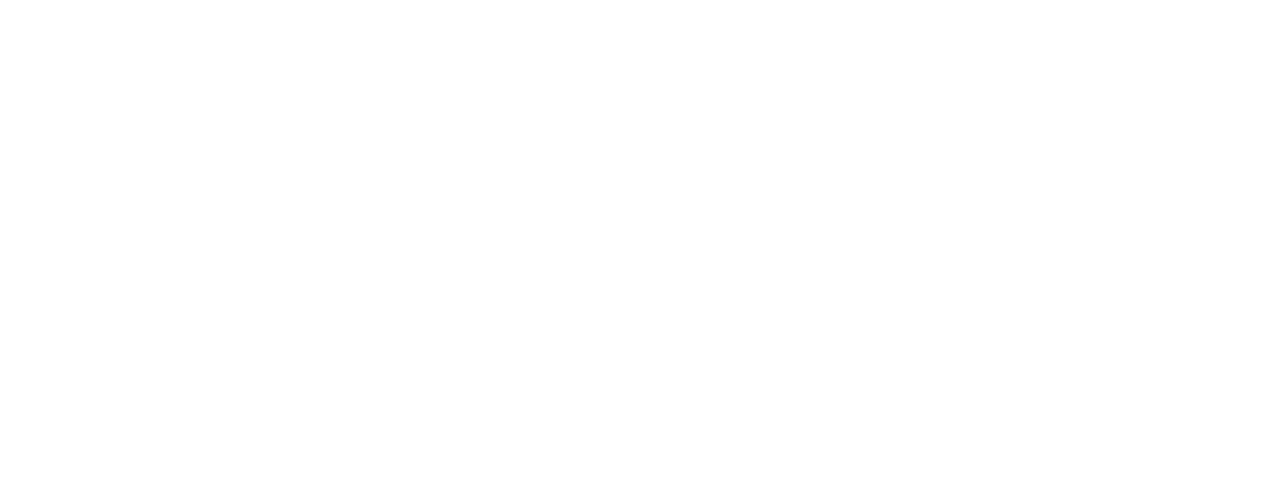
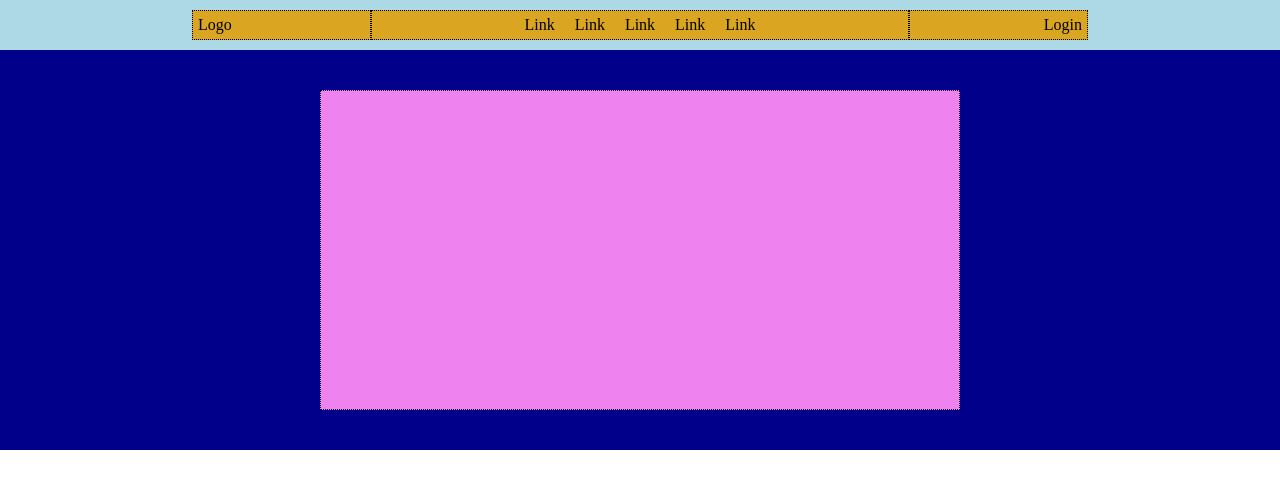
Before and after one commit to Borrellsss/htmlcss-struttura-discord, a plain HTML site: page index.html in a window 1280 px wide. Drawn offline with Linux system fonts and the light colour scheme.

Commit message:
header done

```diff
--- a/css/style.css
+++ b/css/style.css
@@ -4,3 +4,97 @@
     padding: 0;
     box-sizing: border-box;
 }
+
+
+/* COMMON */
+.container {
+    margin: 0 auto;
+    width: 70%;
+}
+
+nav > ul {
+    display: flex;
+    justify-content: center;
+}
+
+ul {
+    list-style-type: none;
+}
+
+a {
+    text-decoration: none;
+    color: inherit;
+}
+
+
+/* HEADER */
+header {
+
+    /* TEST */
+    height: 450px;
+    background-color: aqua;
+}
+
+
+/* HEADER TOP */
+.header-top {
+
+
+    /* TEST */
+    height: 50px;
+    background-color: #add8e6;
+}
+
+.flex-container > * {
+    padding: 5px 5px;
+
+    /* TEST */
+    background-color: #daa520;
+    border: 1px dotted black;
+}
+
+.flex-container {
+    display: flex;
+    align-items: center;
+
+    /* TEST */
+    height: 50px;
+}
+
+.logo {
+    width: 20%;
+}
+
+.header-nav-bar {
+    width: 60%;
+}
+
+.header-nav-bar li {
+    padding: 0 10px;
+}
+
+.user-side {
+    width: 20%;
+    text-align: right;
+}
+
+
+/* HEADER BOTTOM */
+.header-bottom {
+    display: flex;
+    justify-content: center;
+    align-items: center;
+
+    /* TEST */
+    height: 400px;
+    background-color: #00008b;
+}
+
+.jumbotron {
+    width: 50%;
+    height: 80%;
+
+    /* TEST */
+    background-color: #ee82ee;
+    border: 1px dotted black;
+}
--- a/index.html
+++ b/index.html
@@ -9,5 +9,64 @@
 </head>
 <body>
 
+    <!-- header -->
+    <header>
+
+        <!-- header top -->
+        <section class="header-top">
+
+            <div class="container">
+
+                <div class="flex-container">
+
+                    <!-- logo -->
+                    <div class="logo">
+                        Logo
+                    </div>
+
+                    <!-- nav bar -->
+                    <nav class="header-nav-bar">
+                        <ul>
+                            <li>
+                                <a href="#">Link</a>
+                            </li>
+
+                            <li>
+                                <a href="#">Link</a>
+                            </li>
+
+                            <li>
+                                <a href="#">Link</a>
+                            </li>
+
+                            <li>
+                                <a href="#">Link</a>
+                            </li>
+
+                            <li>
+                                <a href="#">Link</a>
+                            </li>
+                        </ul>
+                    </nav>
+
+                    <!-- user side -->
+                    <div class="user-side">
+                        Login
+                    </div>
+                </div>
+
+            </div>
+        </section>
+
+        <!-- header bottom -->
+        <section class="header-bottom">
+
+            <!-- jumbotron -->
+            <div class="jumbotron">
+
+            </div>
+        </section>
+    </header>
+
 </body>
 </html>
```
